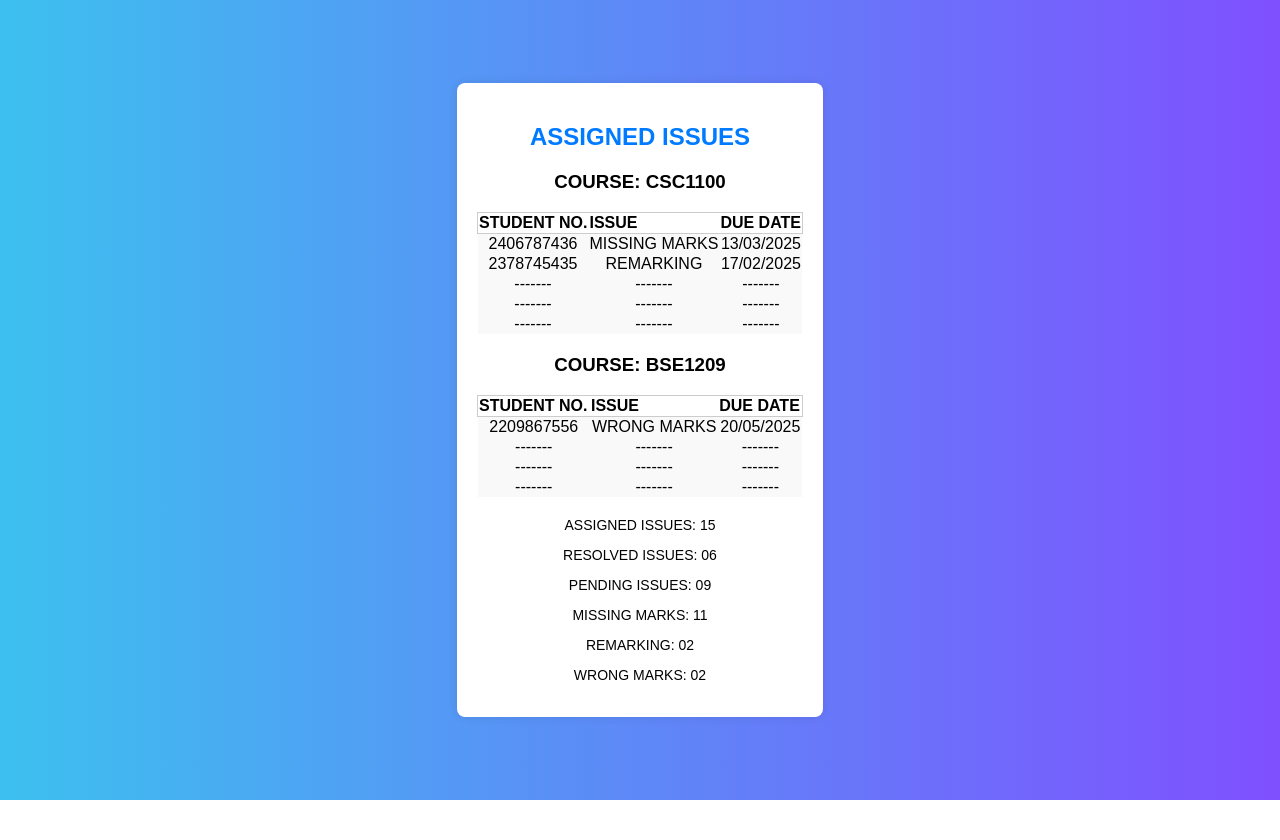
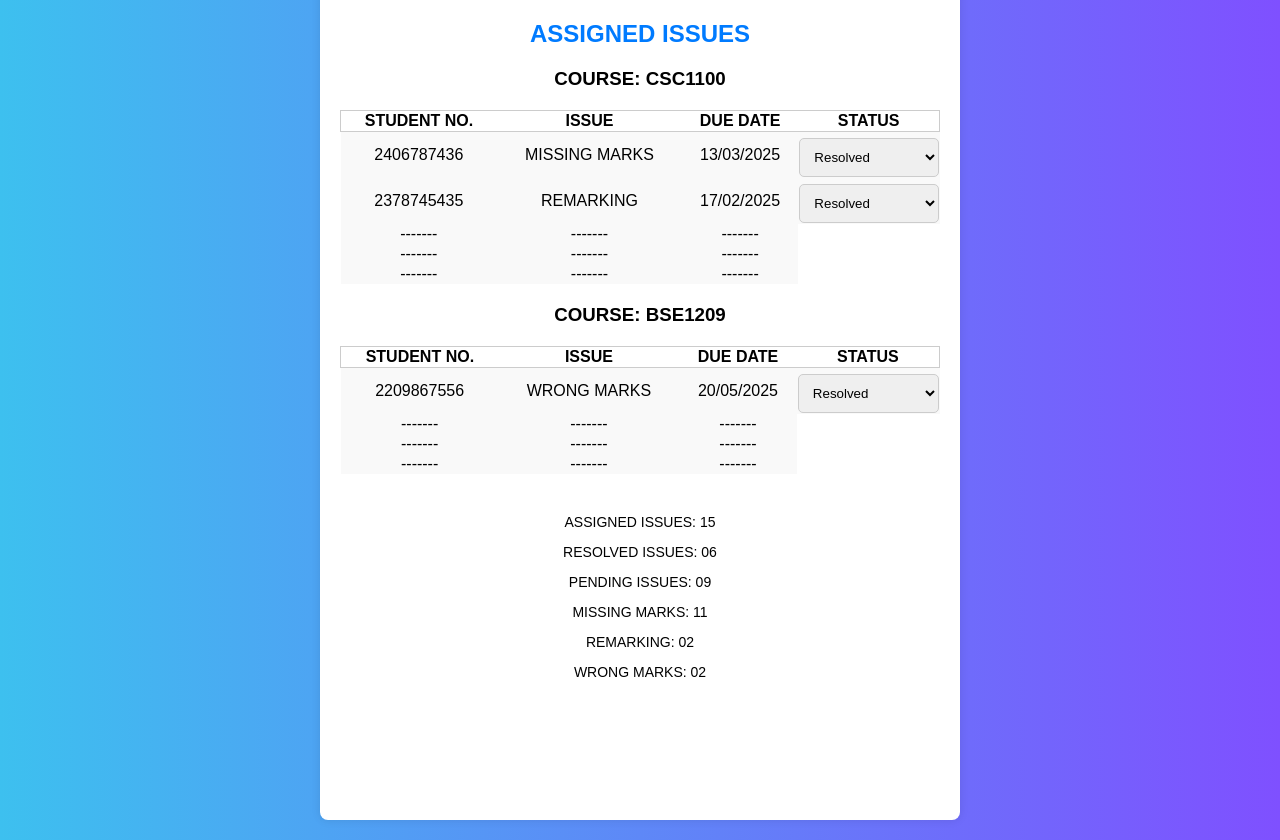
Before and after one commit to CharmiPanchal17/GroupF-Project, a React (Create React App) app in the folder JuliaReact/my-react-app/: page /LecturerDashboard in a window 1280 px wide. Before the commit the page ends 800 px from the top, so only its background shows below. Built offline with nearby package versions, Linux system fonts and the light colour scheme.

Commit message:
lecturer dshboard changes

```diff
--- a/JuliaReact/my-react-app/src/AITS_Pages/LecturerDashboard.css
+++ b/JuliaReact/my-react-app/src/AITS_Pages/LecturerDashboard.css
@@ -1,5 +1,7 @@
 .dashboard-container {
     font-family: Arial, sans-serif;
+    height: 100vh;
+    width:200vw;
   padding: 20px;
 }
 
@@ -17,13 +19,13 @@
 table {
     width: 100%;
     border-collapse: collapse;
-    margin-top: 10px;
+    margin-top: 20px;
 }
 
 thead {
     border: 1px solid #ccc;
     padding: 10px;
-    text-align: left;
+    text-align: center;
 }
 
 tbody {
@@ -31,6 +33,6 @@ tbody {
 }
 
 .stats {
-  margin-top: 20px;
+  margin-top: 40px;
   font-size: 14px;
 }
--- a/JuliaReact/my-react-app/src/AITS_Pages/LecturerDashboard.js
+++ b/JuliaReact/my-react-app/src/AITS_Pages/LecturerDashboard.js
@@ -28,6 +28,7 @@ const LecturerDashboard = () => {
                 <th>STUDENT NO.</th>
                 <th>ISSUE</th>
                 <th>DUE DATE</th>
+                <th>STATUS</th>
               </tr>
             </thead>
             <tbody>
@@ -36,6 +37,13 @@ const LecturerDashboard = () => {
                   <td>{item.student}</td>
                   <td>{item.issue}</td>
                   <td>{item.due}</td>
+                  <td>
+                    <select>
+                      <option value="resolved">Resolved</option>
+                      <option value="pending">Pending</option>
+                      <option value="denied">Denied</option>
+                      /</select>
+                  </td>
                 </tr>
               ))}
               {/* Empty rows for additional spacing */}
--- a/JuliaReact/my-react-app/src/AITS_Pages/StudentDashboard.js
+++ b/JuliaReact/my-react-app/src/AITS_Pages/StudentDashboard.js
@@ -7,11 +7,11 @@ const StudentDashboard = ({ user = {} }) => {
 
 
   const [courseUnits, setCourseUnits] = useState([
-    { name: "Mathematics", status: "resolved", comment: "" },
-    { name: "Computer literacy", status: "pending", comment: "" },
-    { name: "Programming", status: "denied", comment: "" },
-    { name: "Robotics", status: "pending", comment: "" },
-    { name: "Networking", status: "resolved", comment: "" }
+    { name: "Mathematics", status: "resolved"},
+    { name: "Computer literacy", status: "pending"},
+    { name: "Programming", status: "denied"},
+    { name: "Robotics", status: "pending"},
+    { name: "Networking", status: "resolved"}
   ]);
 
   // Handle input changes
```
Also changed, not shown: JuliaReact/my-react-app/src/services/authService.js (added, +40 -0 lines).
